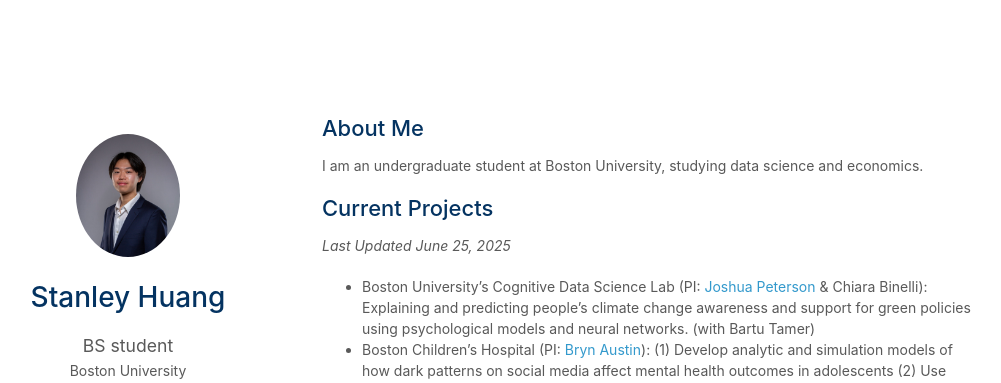
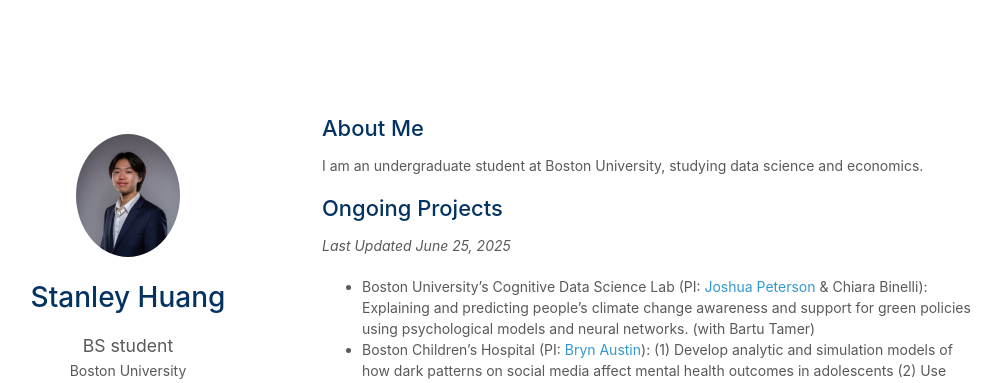
Before and after one commit to stanleyhuang12/web, a Jekyll site: the page built from index.md, in a window 1280 px wide and 900 px high. Shown: the top 383 px of the window, without its empty margins (148-1149 px from the left). Built offline with Jekyll 4.4.1, drawn with Linux system fonts in a browser that asks for light colours; a style sheet for code colours, icons or effects is not loaded; our own code applies the rules of GitHub Pages for plain Markdown files.

Commit message:
Update index.md

```diff
--- a/index.md
+++ b/index.md
@@ -6,7 +6,7 @@ layout: homepage
 
 I am an undergraduate student at Boston University, studying data science and economics.
 
-## Current Projects
+## Ongoing Projects
 *Last Updated June 25, 2025*
 - Boston University's Cognitive Data Science Lab (PI: [Joshua Peterson](https://www.bu.edu/cds-faculty/profile/joshua-peterson/) & Chiara Binelli):
   Explaining and predicting people's climate change awareness and support for green policies using psychological models and neural networks. (with
```
